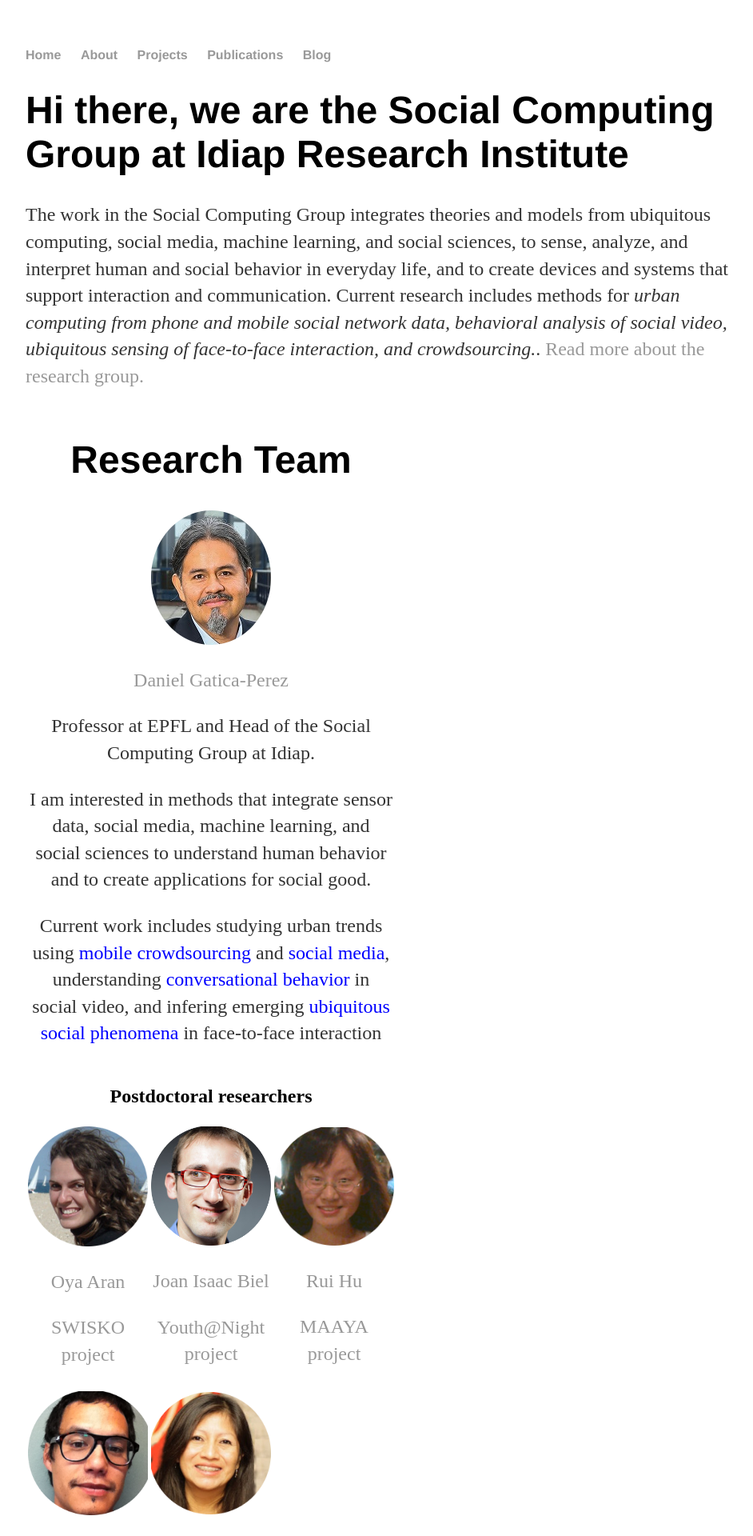
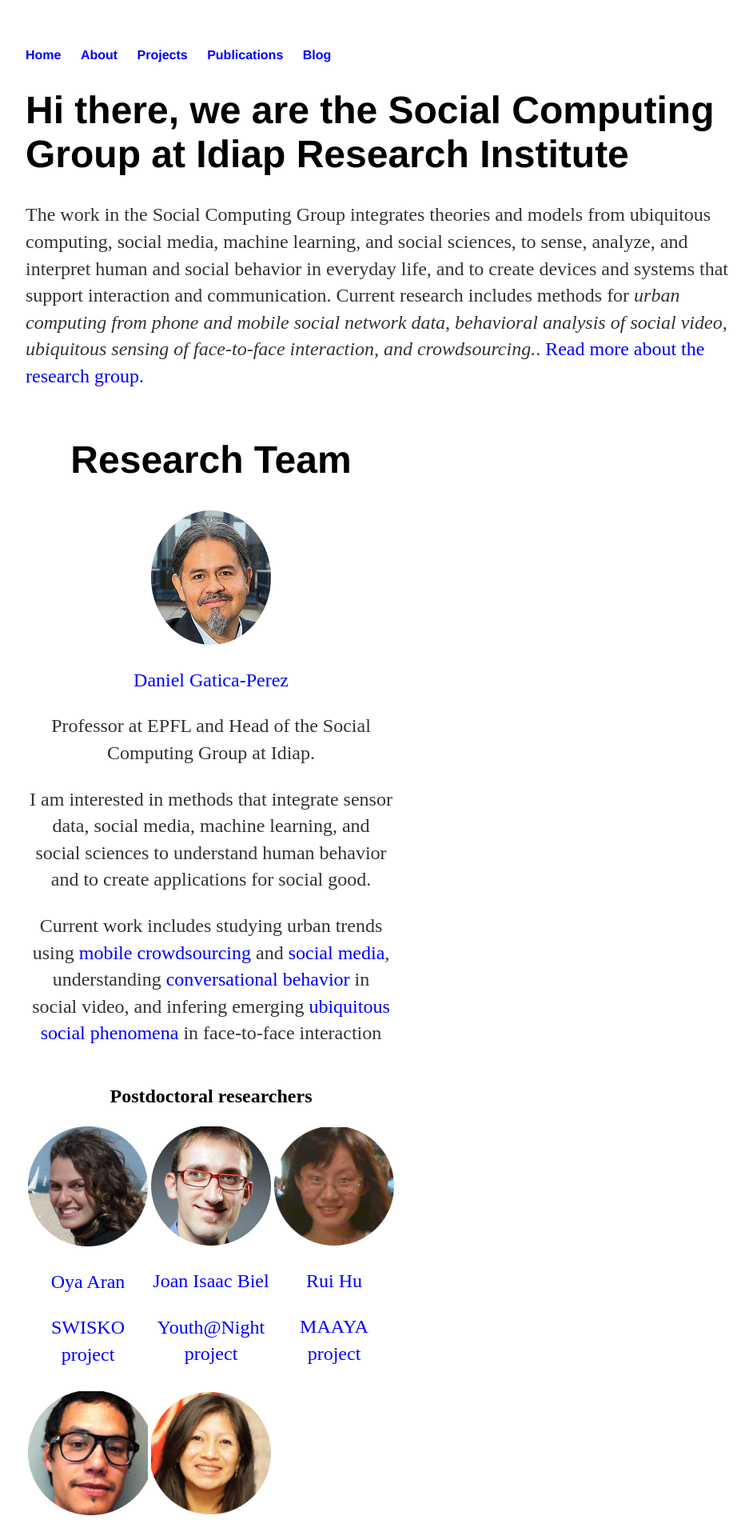
Before and after one commit to socialcomputing-group/socialcomputing-group.github.io, a Jekyll site: the page built from index.html, in a window 1280 px wide. Shown: the top 1920 px of the page at 80% size, without its empty margins (160-1102 px from the left). Built offline with Jekyll 4.4.1, drawn with Linux system fonts in a browser that asks for light colours.

Commit message:
Update main.css

```diff
--- a/css/main.css
+++ b/css/main.css
@@ -14,8 +14,17 @@ nav ul li, footer ul li {
 }
 a {
     text-decoration: none;
-    color: #999;
+    color: blue;
 }
+a:link {
+    color: blue;
+}
+
+/* visited link */
+a:visited {
+    color: green;
+}
+
 a:hover {
     text-decoration: underline;
 }
```
